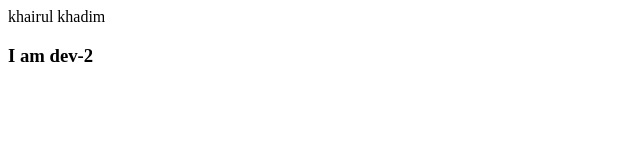
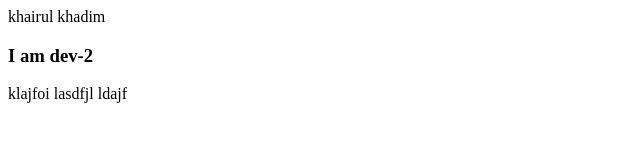
Before and after one commit to khairul-islam-k/demo-repository, a plain HTML site: page index.html in a window 1280 px wide. Shown: the whole page, without its empty margins (0-640 px from the left). Drawn offline with Linux system fonts and the light colour scheme.

Commit message:
second commit

```diff
--- a/index.html
+++ b/index.html
@@ -9,5 +9,6 @@
     khairul
     khadim
     <h3>I am dev-2</h3>
+    <p>klajfoi lasdfjl ldajf</p>
 </body>
 </html>
```
